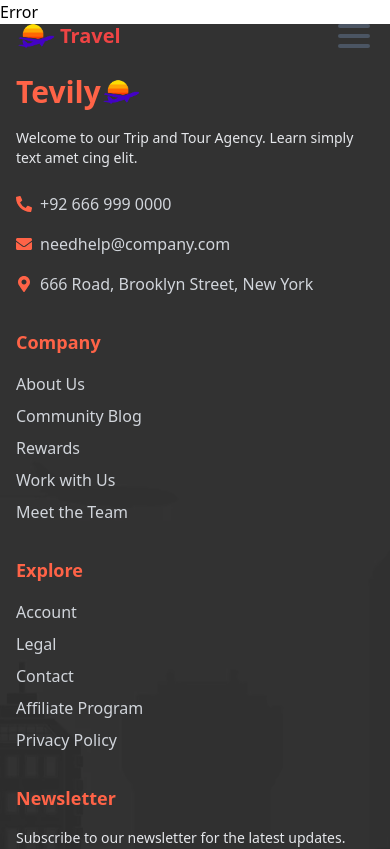
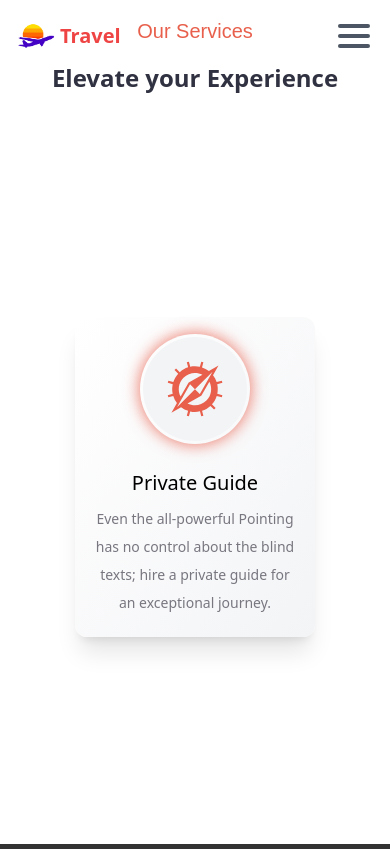
Before and after one commit to Sh-karan27/tour-and-travel-vidyahubintern, a React (Vite) app: page /services in a window 390 px wide. Shown: the top 849 px of the page. Built offline with nearby package versions, Linux system fonts and the light colour scheme; a web font is replaced by a local one.

Commit message:
scroll functionality added, responsiveness added to the testimonial section.

```diff
--- a/package.json
+++ b/package.json
@@ -16,6 +16,7 @@
     "react-icons": "^5.4.0",
     "react-router": "^7.0.2",
     "react-router-dom": "^7.0.2",
+    "react-router-hash-link": "^2.4.3",
     "tailwind-merge": "^2.5.5"
   },
   "devDependencies": {
--- a/src/App.jsx
+++ b/src/App.jsx
@@ -1,27 +1,35 @@
-import React from 'react';
-import { BrowserRouter, Route, Routes } from 'react-router';
-import Home from './screens/Home';
-import HolidayPackage from './screens/HolidayPackage';
-import Hotels from './screens/Hotels';
-import Flight from './screens/Flight';
-import Currency from './screens/Currency';
-import Navbar from './components/Navbar';
-import Footer from './components/Footer';
-import Error from './screens/Error';
+import React from "react";
+import { BrowserRouter, Route, Routes } from "react-router-dom";
+import Home from "./screens/Home";
+import HolidayPackage from "./screens/HolidayPackage";
+import Hotels from "./screens/Hotels";
+import Flight from "./screens/Flight";
+import Currency from "./screens/Currency";
+import Navbar from "./components/Navbar";
+import Footer from "./components/Footer";
+import Error from "./screens/Error";
+import About from "./components/About";
+import Services from "./components/Services";
+import DestinationLists from "./components/DestinationLists";
+import WhyChooseUs from "./components/WhyChooseUs";
 
 const App = () => {
   return (
-    <div className='flex flex-col min-h-screen'>
+    <div className="flex flex-col min-h-screen">
       <BrowserRouter>
         <Navbar />
-        <div className='flex-grow'>
+        <div className="flex-grow">
           <Routes>
-            <Route path='/' element={<Home />} />
-            <Route path='/flight' element={<Flight />} />
-            <Route path='/hotels' element={<Hotels />} />
-            <Route path='/holidaypackage' element={<HolidayPackage />} />
-            <Route path='/currency' element={<Currency />} />
-            <Route path='*' element={<Error />} />
+            <Route path="/" element={<Home />} />
+            <Route path="/flight" element={<Flight />} />
+            <Route path="/hotels" element={<Hotels />} />
+            <Route path="/holidaypackage" element={<HolidayPackage />} />
+            <Route path="/currency" element={<Currency />} />
+            <Route path="/about" element={<About />} />
+            <Route path="/services" element={<Services />} />
+            <Route path="/destination" element={<DestinationLists />} />
+            <Route path="/whyus" element={<WhyChooseUs />} />
+            <Route path="*" element={<Error />} />
           </Routes>
         </div>
         <Footer />
--- a/src/components/Navbar.jsx
+++ b/src/components/Navbar.jsx
@@ -1,9 +1,9 @@
 import { useEffect, useState } from "react";
 import logo from "../assets/images/logo.png";
 import { navLinks } from "../data";
-import { NavLink } from "react-router";
 import PropTypes from "prop-types";
 import { LuPlus } from "react-icons/lu";
+import { HashLink as NavLink } from "react-router-hash-link";
 
 const LargeScreenNavLinks = ({ isScrolled }) => {
   return (
@@ -13,6 +13,7 @@
           <div className="relative group" key={i}>
             <NavLink
               to={curr.link}
+              smooth
               className={`relative font-semibold hover:text-red-500 group ${
                 isScrolled ? "text-black" : "text-white"
               }`}
@@ -20,6 +21,7 @@
               {curr.title}
               <span className="absolute left-0 bottom-0 h-[2px] w-0 bg-red-500 transition-all duration-500 group-hover:w-full"></span>
             </NavLink>
+
             <div className="absolute group-hover:block hidden top-[100%]">
               <div className="min-w-[15rem] bg-white mt-[2rem] border-t-4 border-t-red-500">
                 {curr.children.map((child, i) => (
--- a/src/components/Services.jsx
+++ b/src/components/Services.jsx
@@ -25,7 +25,7 @@
     return (
         <div className="w-11/12 h-screen mx-auto flex flex-col">
             {/* Heading Section */}
-            <div className="w-full text-center py-8">
+            <div className="w-full text-center py-4">
                 <h2 className="font-reey text-[#e8604c] text-[20px]">Our Services</h2>
                 <p className="text-2xl sm:text-3xl lg:text-4xl font-semibold mt-4 text-[#303141] text-center">Elevate your Experience</p>
             </div>
--- a/src/components/Testimonial.jsx
+++ b/src/components/Testimonial.jsx
@@ -4,36 +4,53 @@
 
 const Testimonial = () => {
   return (
-        <div className="w-11/12 h-screen mx-auto flex flex-col">
-
+    <div className="w-11/12 mx-auto flex flex-col py-8">
       {/* Heading Section */}
       <div className="w-full text-center py-8">
-                <h2 className="font-reey text-[#e8604c] text-[20px]">Testimonials & Reviews</h2>
-                <p className="text-2xl sm:text-3xl lg:text-4xl font-semibold mt-4 text-[#303141] text-center">What They're Saying</p>
+        <h2 className="font-reey text-[#e8604c] text-lg md:text-xl lg:text-2xl">
+          Testimonials & Reviews
+        </h2>
+        <p className="text-xl sm:text-2xl md:text-3xl lg:text-4xl font-semibold mt-4 text-[#303141]">
+          What They're Saying
+        </p>
       </div>
 
-            {/* customer cards */}
-            <div className="flex flex-col lg:flex-row md:flex-row sm:flex-col justify-center items-center gap-4">
+      {/* Customer Cards */}
+      <div className="grid grid-cols-1 sm:grid-cols-2 lg:grid-cols-3 gap-8 justify-items-center">
         {testimonialData.map((testimonial) => (
-                    <div className=" flex flex-col items-center text-center p-8 w-[380px] h-[580px] gap-2"
-                    key={testimonial.id}>
-                        <div className="flex justify-center items-center rounded-[50%]">
-                            <img src={testimonial.imgId} alt="User testimonial" className="rounded-[50%]" />
+          <div
+            className="flex flex-col items-center text-center p-6 w-full max-w-sm bg-white shadow-md rounded-md hover:shadow-lg transition-shadow duration-300"
+            key={testimonial.id}
+          >
+            <div className="flex justify-center items-center mb-4">
+              <img
+                src={testimonial.imgId}
+                alt="User testimonial"
+                className="w-24 h-24 object-cover rounded-full border-4 border-[#e8604c]"
+              />
             </div>
-                        <div className="flex">
+            <div className="flex mb-4">
               {[...Array(testimonial.rating)].map((_, index) => (
-                                <RiStarSFill key={index} className="text-[#ffa801] text-[24px]"/>
+                <RiStarSFill
+                  key={index}
+                  className="text-[#ffa801] text-xl sm:text-2xl"
+                />
               ))}
             </div>
-                        <p className="font-sans text-[#787780] text-[18px] tracking-wider leading-loose">{testimonial.review}</p>
-
-                        <h1 className="text-[#313041] text-[20px] font-medium font-sans">{testimonial.name}</h1>
-                        <h2 className="text-[#e8604c] text-[16px] font-medium font-sans">CUSTOMER</h2>
+            <p className="text-sm sm:text-base md:text-lg text-[#787780] leading-relaxed mb-4">
+              {testimonial.review}
+            </p>
+            <h1 className="text-[#313041] text-lg md:text-xl font-medium mb-1">
+              {testimonial.name}
+            </h1>
+            <h2 className="text-[#e8604c] text-sm sm:text-base font-medium">
+              CUSTOMER
+            </h2>
           </div>
         ))}
       </div>
     </div>
   );
-}
+};
 
 export default Testimonial;
--- a/src/data/index.js
+++ b/src/data/index.js
@@ -1,24 +1,12 @@
 const navLinks = [
   {
     title: "Home",
-    link: "#",
+    link: "/#",
     children: [
-      {
-        title: "About",
-        link: "#About",
-      },
-      {
-        title: "Services",
-        link: "#Services",
-      },
-      {
-        title: "Destination List",
-        link: "#DestinationList",
-      },
-      {
-        title: "Why Choose Us",
-        link: "#WhyChooseUs",
-      },
+      { title: "About", link: "/#about" },
+      { title: "Services", link: "/#services" },
+      { title: "Destination List", link: "/#destination" },
+      { title: "Reviews", link: "/#reviews" },
     ],
   },
   {
--- a/src/index.css
+++ b/src/index.css
@@ -3,8 +3,13 @@
 @tailwind components;
 @tailwind utilities;
 
+html {
+  scroll-behavior: smooth;
+}
+
 @keyframes bounce-slow {
-    0%, 100% {
+  0%,
+  100% {
     transform: translateY(0);
   }
   50% {
@@ -27,8 +32,6 @@
 .animate-crowArc {
   animation: crowArc 3s linear infinite;
 }
-
-
 
 /* Custom animation class */
 .animate-bounce-slow {
--- a/src/screens/Home.jsx
+++ b/src/screens/Home.jsx
@@ -10,10 +10,18 @@
   return (
     <>
       <HeroSection />
-      <About />
-      <Services />
-      <DestinationLists />
-      <Testimonial />
+      <section id="about">
+        <About />
+      </section>
+      <section id="services">
+        <Services />
+      </section>
+      <section id="destination">
+        <DestinationLists />
+      </section>
+      <section id="reviews">
+        <Testimonial />
+      </section>
     </>
   );
 };
```
Also changed, not shown: 1 other file (tests, documents, lock files or other folders). Lines whose indentation alone changed are shown as unchanged.
